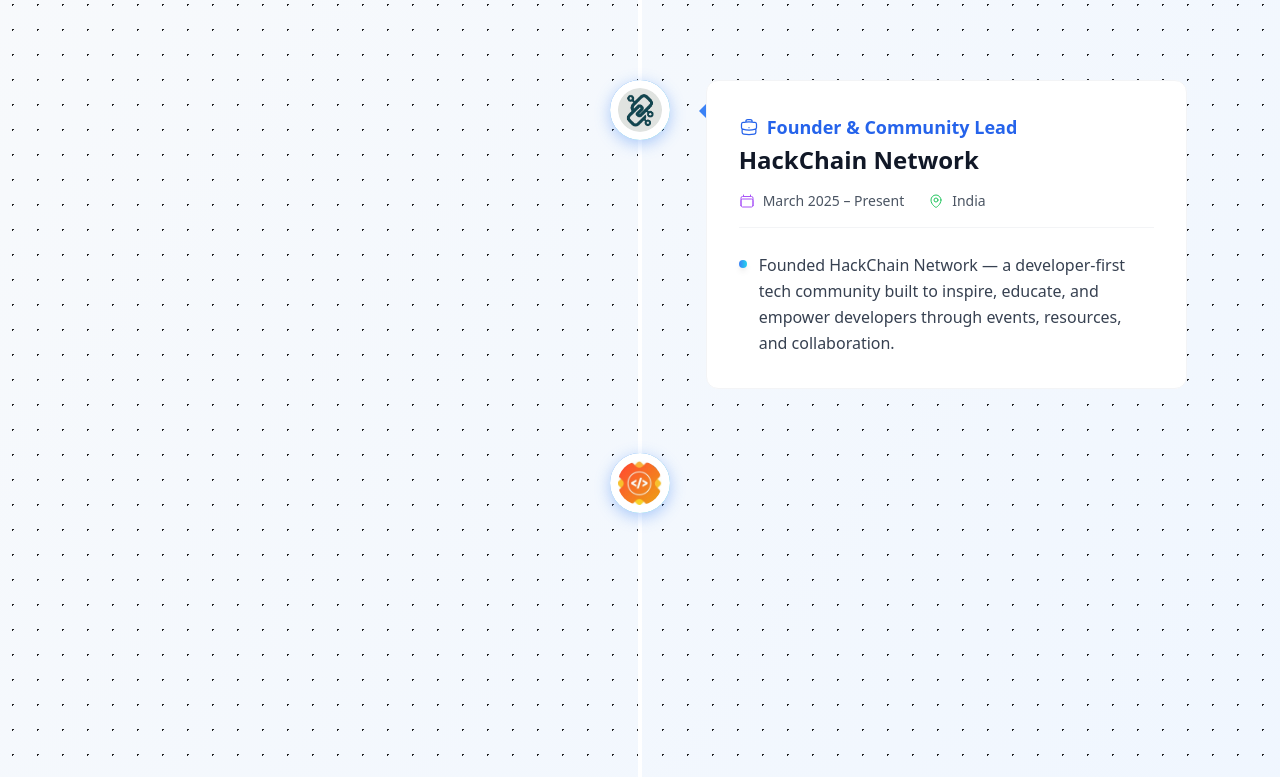
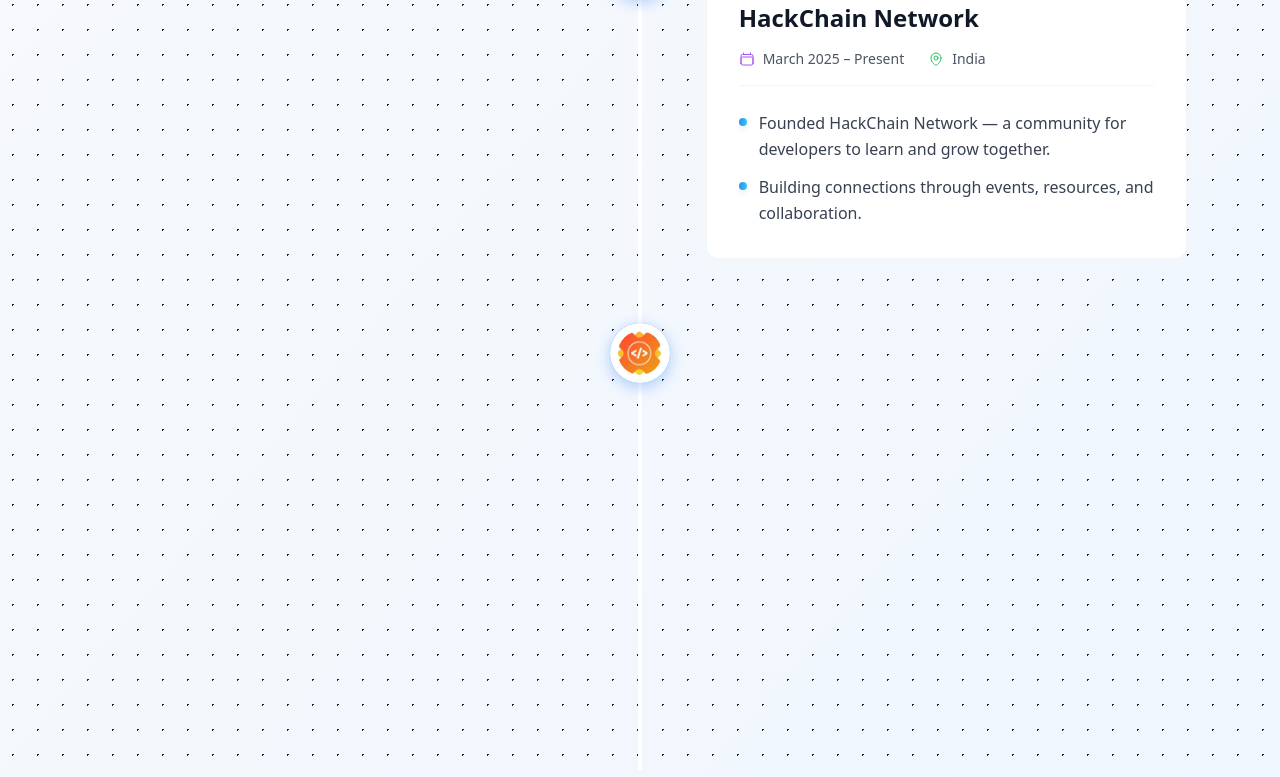
Before and after one commit to sadique-2004/Portfolio, a React (Create React App) app: page / in a window 1280 px wide. Shown: the part 7201-7978 px from the top of the page. Built offline with nearby package versions, Linux system fonts and the light colour scheme.

Commit message:
updated the experience description

```diff
--- a/src/components/Experience.jsx
+++ b/src/components/Experience.jsx
@@ -22,10 +22,11 @@
       duration: "Sep 2025 - Present",
       location: "On-site",
       description: [
-        "Joined TAP Academy as a Technical Trainer, mentoring students in Computer Science fundamentals and software development.",
-        "Contributing as a Full-Stack Developer to build, enhance, and maintain scalable applications using MERN stack and modern tools.",
-        "Focused on empowering learners with practical coding knowledge, industry-relevant projects, and hands-on development experience.",
+        "Mentoring students in frontend technologies — HTML5, CSS3, ES6, React, and Tailwind CSS.",
+        "Guiding them to create professional portfolios, LinkedIn profiles, and real-world projects.",
       ],
+
+
     },
     {
       company: "HackChain Network",
@@ -34,7 +35,8 @@
       duration: "March 2025 – Present",
       location: "India",
       description: [
-        "Founded HackChain Network — a developer-first tech community built to inspire, educate, and empower developers through events, resources, and collaboration.",
+        "Founded HackChain Network — a community for developers to learn and grow together.",
+        "Building connections through events, resources, and collaboration.",
       ],
     },
     {
@@ -44,11 +46,11 @@
       duration: "Oct 2024 - Nov 2024 · 2 mos",
       location: "Remote",
       description: [
-        "Delivered high-quality code to real-world open-source projects, collaborating globally with developers.",
-        "Built and optimized responsive interfaces using HTML, CSS, JS, Bootstrap, and Tailwind CSS.",
-        "Enhanced skills in Git, API development, and testing while improving project functionality.",
-        "Achieved a top rank (424/60,000) in GirlScript Summer of Code and earned 4 badges in Hacktoberfest.",
+        "Collaborated on global open-source projects using modern frontend tools.",
+        "Crafted responsive UIs and improved project performance.",
+        "Recognized with top GSSoC rank and Hacktoberfest achievements.",
       ],
+
     },
   ];
 
```
